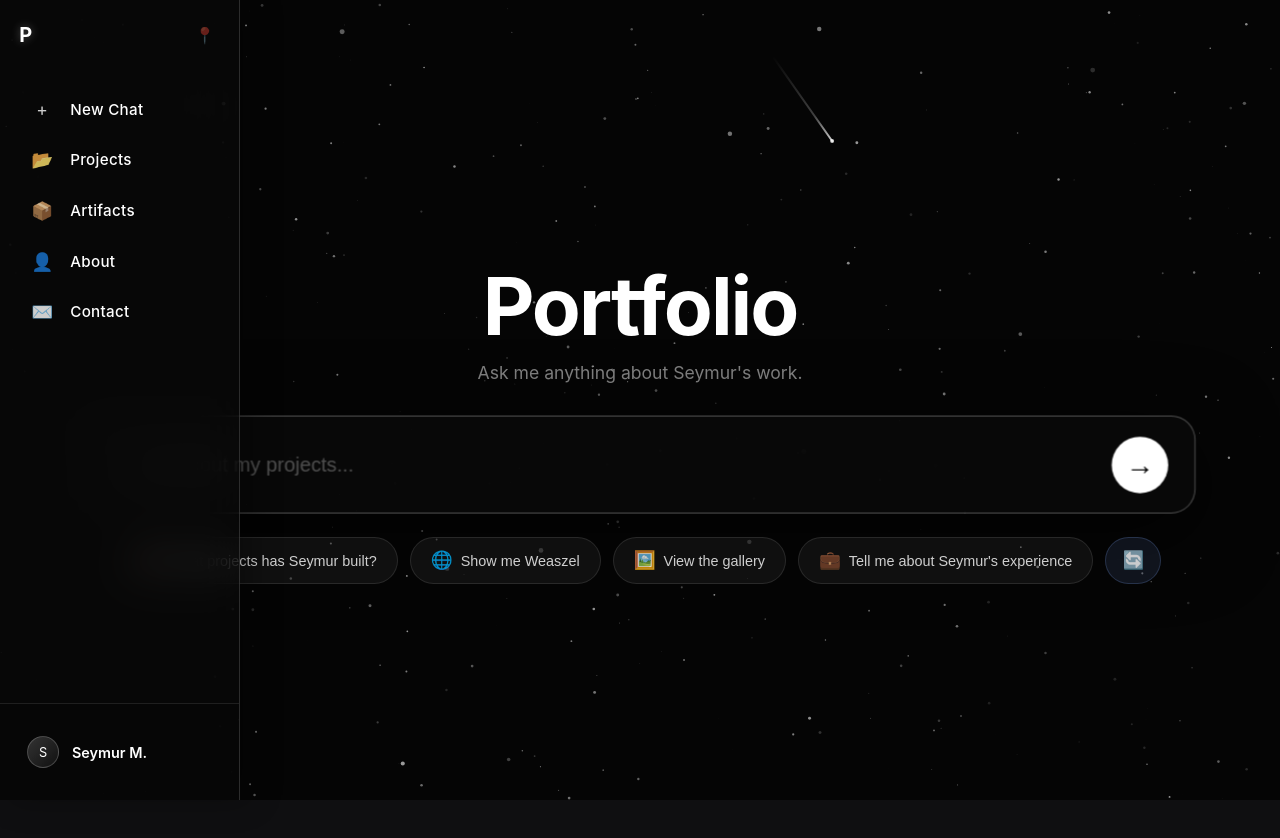
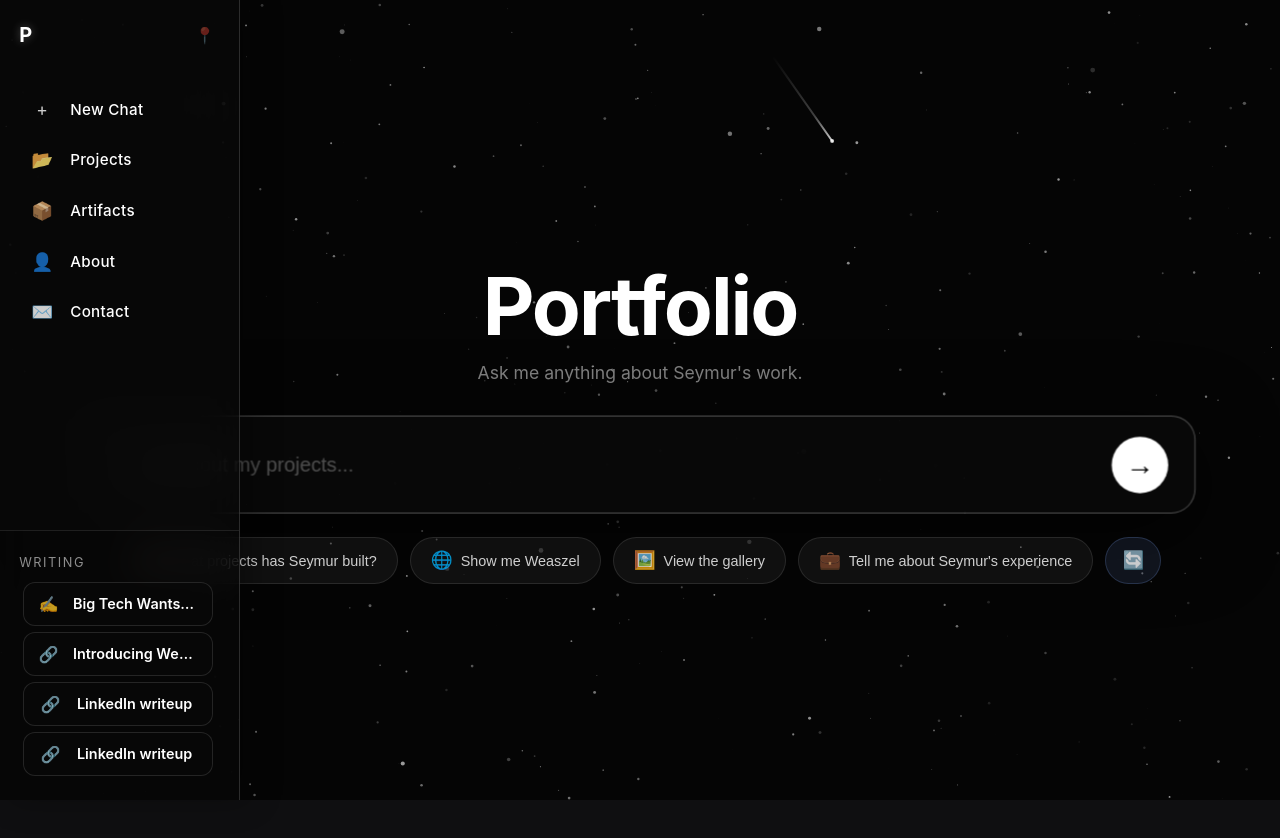
Before and after one commit to smammadov1994/Portfolio, a React (Vite) app: page / in a window 1280 px wide. Shown: the top 838 px of the page. Built offline with nearby package versions, Linux system fonts and the light colour scheme.

Commit message:
Sidebar: replace user footer with writing links

```diff
--- a/src/components/Sidebar.css
+++ b/src/components/Sidebar.css
@@ -130,26 +130,71 @@
     background: rgba(0,0,0,0.2);
 }
 
-.user-profile {
+/* Writing section (replaces user profile footer) */
+.sidebar-writing {
+    display: flex;
+    flex-direction: column;
+    gap: 0.75rem;
+}
+
+.sidebar-writing-title {
+    font-size: 0.8rem;
+    letter-spacing: 0.12em;
+    text-transform: uppercase;
+    color: rgba(255, 255, 255, 0.55);
+    opacity: 0;
+    transform: translateX(-10px);
+    transition: all 0.4s cubic-bezier(0.25, 0.8, 0.25, 1);
+}
+
+.sidebar-writing-list {
+    display: flex;
+    flex-direction: column;
+    gap: 0.35rem;
+    max-height: 220px;
+    overflow: auto;
+    padding-right: 4px;
+}
+
+.writing-item {
     display: flex;
     align-items: center;
-    white-space: nowrap;
-    padding: 0.5rem;
-    border-radius: 8px;
-    transition: background 0.3s;
+    gap: 0.9rem;
+    padding: 0.7rem 0.9rem;
+    margin: 0 0.25rem;
+    border-radius: 12px;
+    border: 1px solid rgba(255, 255, 255, 0.12);
+    background: rgba(10, 10, 10, 0.55);
+    backdrop-filter: blur(18px);
+    color: rgba(255, 255, 255, 0.9);
+    text-decoration: none;
+    transition: all 0.3s cubic-bezier(0.25, 0.8, 0.25, 1);
+    position: relative;
 }
 
-.avatar {
-    width: 32px;
-    height: 32px;
-    border-radius: 50%;
-    margin-right: 0.8rem;
-    font-size: 0.8rem;
-    background: linear-gradient(135deg, #333, #111);
+.writing-item:hover {
+    border-color: rgba(255, 255, 255, 0.25);
+    background: rgba(10, 10, 10, 0.7);
+    transform: translateX(4px);
+}
+
+.writing-icon {
+    width: 24px;
     display: flex;
-    align-items: center;
     justify-content: center;
-    border: 1px solid rgba(255,255,255,0.2);
+    opacity: 0.85;
+}
+
+.writing-label {
+    font-size: 0.9rem;
+    font-weight: 600;
+    color: white;
+    opacity: 0;
+    transform: translateX(-10px);
+    transition: all 0.4s cubic-bezier(0.25, 0.8, 0.25, 1);
+    overflow: hidden;
+    text-overflow: ellipsis;
+    white-space: nowrap;
 }
 
 /* Tooltips for collapsed state */
@@ -176,17 +221,37 @@
     opacity: 1;
 }
 
-.user-profile .label {
+/* Tooltips for collapsed state (writing links) */
+.writing-item::before {
+    content: attr(data-tooltip);
+    position: absolute;
+    left: 100%;
+    margin-left: 1rem;
+    background: rgba(20, 20, 20, 0.95);
+    color: white;
+    padding: 0.5rem 1rem;
+    border-radius: 8px;
     font-size: 0.9rem;
-    font-weight: 600;
-    color: white;
+    white-space: nowrap;
     opacity: 0;
-    transition: opacity 0.3s;
+    pointer-events: none;
+    transition: opacity 0.2s;
+    z-index: 1000;
+    border: 1px solid rgba(255, 255, 255, 0.1);
+    box-shadow: 0 4px 12px rgba(0, 0, 0, 0.5);
 }
 
-.sidebar-container.hovered .user-profile .label,
-.sidebar-container.pinned .user-profile .label {
+.sidebar-container:not(.hovered):not(.pinned) .writing-item:hover::before {
     opacity: 1;
+}
+
+/* Show writing labels when expanded */
+.sidebar-container.hovered .sidebar-writing-title,
+.sidebar-container.pinned .sidebar-writing-title,
+.sidebar-container.hovered .writing-label,
+.sidebar-container.pinned .writing-label {
+    opacity: 1;
+    transform: translateX(0);
 }
 
 /* Pin button visibility */
--- a/src/components/Sidebar.jsx
+++ b/src/components/Sidebar.jsx
@@ -1,5 +1,6 @@
-import React, { useState } from 'react';
-import './Sidebar.css';
+import React, { useState } from "react";
+import writings from "../data/writings.json";
+import "./Sidebar.css";
 
 const Sidebar = ({ onToggleArtifact }) => {
     const [isPinned, setIsPinned] = useState(false);
@@ -46,10 +47,26 @@ const Sidebar = ({ onToggleArtifact }) => {
                 </nav>
 
                 <div className="sidebar-footer">
-                   <div className="user-profile">
-                        <div className="avatar">S</div>
-                        <span className="label">Seymur M.</span>
-                   </div>
+                    <div className="sidebar-writing">
+                        <div className="sidebar-writing-title">Writing</div>
+                        <div className="sidebar-writing-list">
+                            {writings.map((w) => (
+                                <a
+                                    key={w.url}
+                                    className="writing-item"
+                                    href={w.url}
+                                    target="_blank"
+                                    rel="noreferrer"
+                                    data-tooltip={w.title}
+                                >
+                                    <span className="writing-icon">
+                                        {w.source === "Medium" ? "✍️" : "🔗"}
+                                    </span>
+                                    <span className="writing-label">{w.title}</span>
+                                </a>
+                            ))}
+                        </div>
+                    </div>
                 </div>
             </div>
         </div>
--- /dev/null
+++ b/src/data/writings.json
@@ -0,0 +1,22 @@
+[
+  {
+    "title": "Big Tech Wants You to Rent Their Agents for $20/Month",
+    "source": "Medium",
+    "url": "https://medium.com/@smammadov494/big-tech-wants-you-to-rent-their-agents-for-20-month-40b01e856031"
+  },
+  {
+    "title": "Introducing Weaszel: An Open-Source AI Agent for Your Terminal",
+    "source": "LinkedIn",
+    "url": "https://www.linkedin.com/feed/update/urn:li:activity:7397014427885117441/"
+  },
+  {
+    "title": "LinkedIn writeup",
+    "source": "LinkedIn",
+    "url": "https://www.linkedin.com/feed/update/urn:li:activity:7386094800493776897/"
+  },
+  {
+    "title": "LinkedIn writeup",
+    "source": "LinkedIn",
+    "url": "https://www.linkedin.com/feed/update/urn:li:activity:7386489682949255168/"
+  }
+]
```
